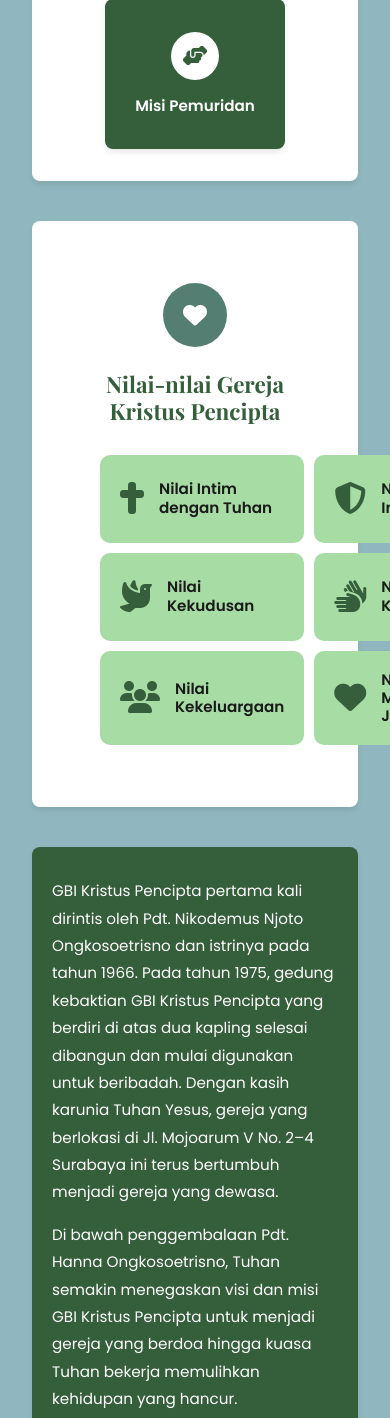
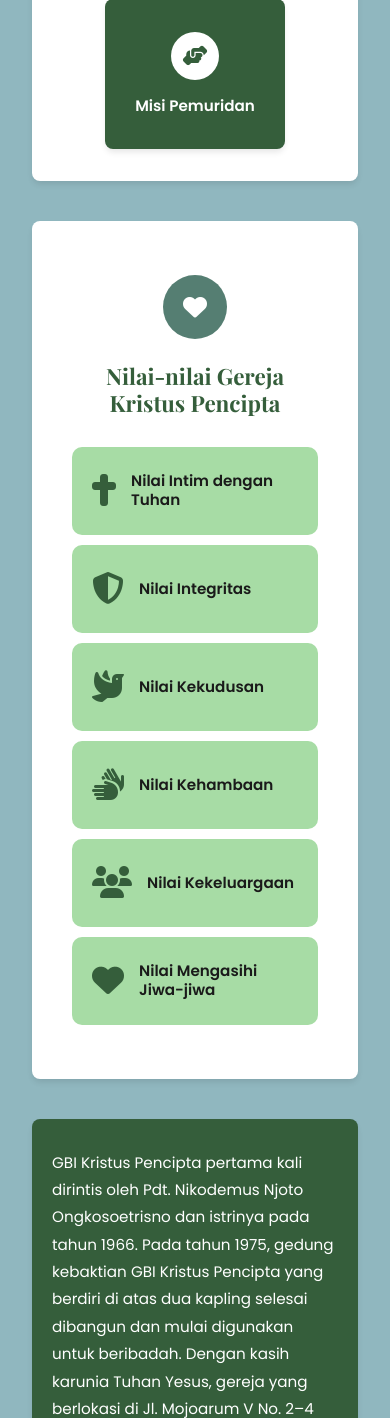
Before and after one commit to milkyol0gy/krispen-site, a Laravel app: page /visimisi in a window 390 px wide. Shown: the part 2606-4024 px from the top of the page. Run offline with Laravel 12, Linux system fonts and the light colour scheme; some libraries are stand-ins or nearby versions.

Commit message:
minor changes

```diff
--- a/app/Http/Controllers/AnnouncementController.php
+++ b/app/Http/Controllers/AnnouncementController.php
@@ -38,7 +38,7 @@
         ]);
 
         Announcement::create([
-            'user_id' => Auth::id(),
+            'user_id' => 1,
             'headline' => $request->headline,
             'details' => $request->details,
             'start_air' => $request->start_air,
--- a/composer.json
+++ b/composer.json
@@ -9,12 +9,8 @@
         "php": "^8.2",
         "laravel/framework": "^12.0",
         "laravel/socialite": "^5.23",
-<<<<<<< HEAD
-        "laravel/tinker": "^2.10.1"
-=======
         "laravel/tinker": "^2.10.1",
         "maatwebsite/excel": "^1.1"
->>>>>>> d6646d9 (Upload Laravel project to danil branch)
     },
     "require-dev": {
         "fakerphp/faker": "^1.23",
--- a/resources/views/components/hero-section.blade.php
+++ b/resources/views/components/hero-section.blade.php
@@ -5,7 +5,7 @@
 
     @include('components.navbar')
 
-    <div class="absolute bottom-12 left-8 z-10">
+    <div class="absolute bottom-12 left-8">
         <h1 class="text-3xl font-bold text-white tracking-wide hero-title">{{ $title }}</h1>
     </div>
 </div>
--- a/resources/views/visimisi.blade.php
+++ b/resources/views/visimisi.blade.php
@@ -253,6 +253,15 @@
       display: grid;
       grid-template-columns: 1fr 1fr;
       gap: 10px;
+    }
+    @media (max-width: 768px) {
+      .nilai-kanan {
+        grid-template-columns: 1fr; /* jadi 1 kolom di mobile */
+      }
+
+      .nilai {
+        padding: 1.5rem 1.25rem; /* optional: biar lebih lega di HP */
+      }
     }
 
     .nilai-card {
```
Also changed, not shown: resources/views/admin/announcement/index.blade.php (+8 -7 lines), 1 other file.
